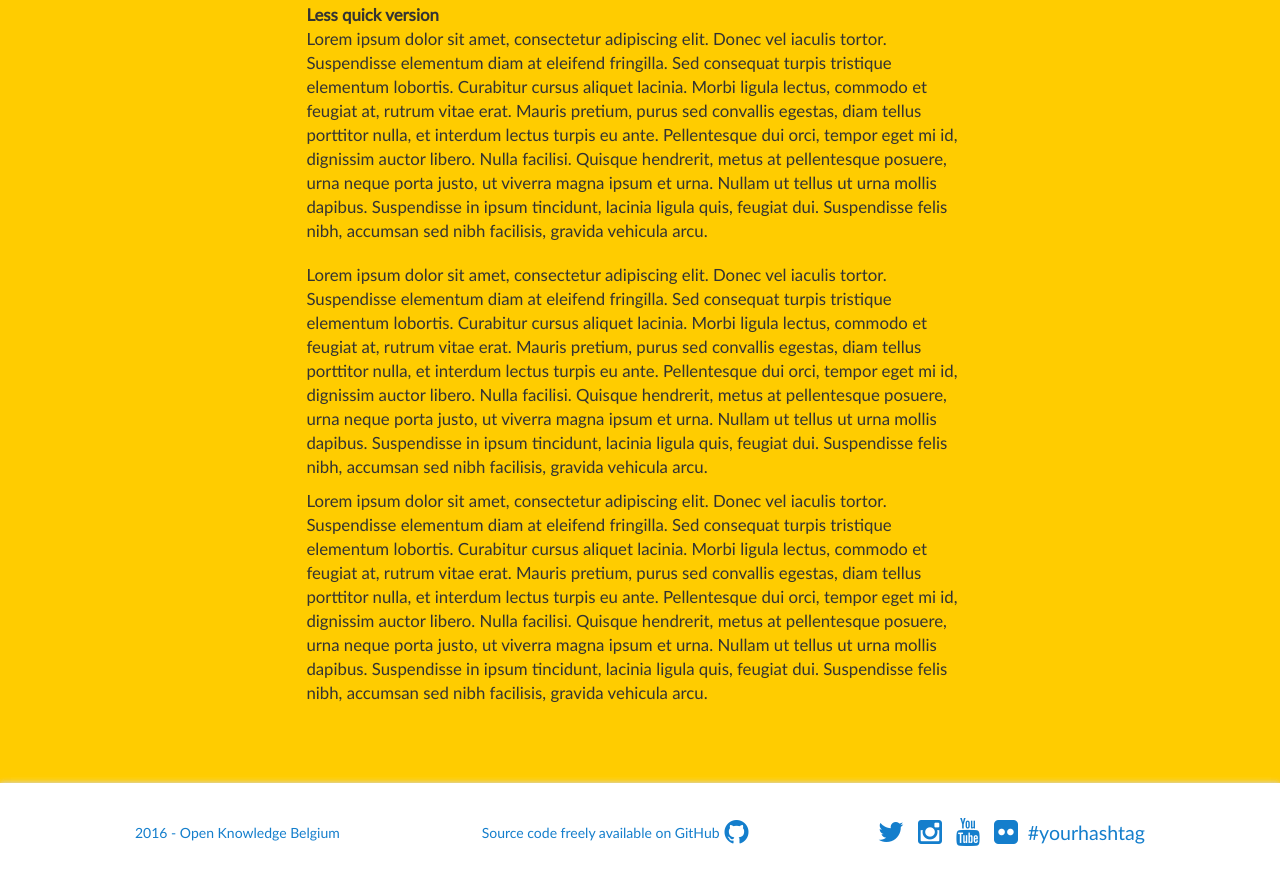
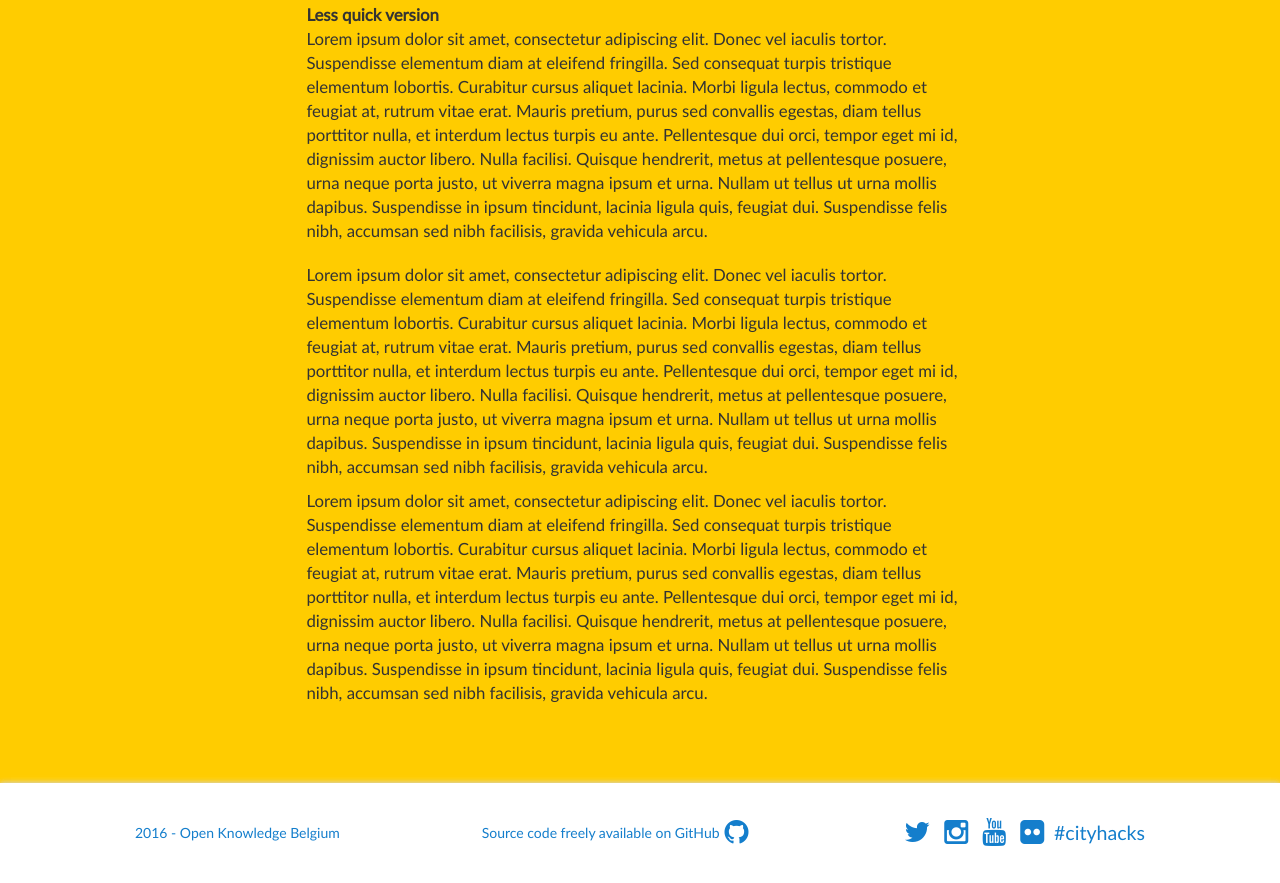
Before and after one commit to hannesdh/hannesdh.github.io, a website: page coc.html in a window 1280 px wide. Shown: the part 736-1619 px from the top of the page. Drawn offline with Linux system fonts and the light colour scheme.

Commit message:
add hashtag

```diff
--- a/coc.html
+++ b/coc.html
@@ -176,7 +176,7 @@
                 <a href="https://www.instagram.com/yourinstagram/" target="_blank" ><i class="fa fa-instagram fa-2x"></i></a>
                 <a href="https://www.youtube.com/channel/youryoutube" target="_blank" ><i class="fa fa-youtube fa-2x"></i></a>
                 <a href="https://www.flickr.com/photos/yourflickr/" target="_blank" ><i class="fa fa-flickr fa-2x"></i></a>
-                <a class="hashtag" href="https://twitter.com/hashtag/somehashtag" target="_blank"><i></i>#yourhashtag</a>
+                <a class="hashtag" href="https://twitter.com/hashtag/cityhacks" target="_blank"><i></i>#cityhacks</a>
             </div>
         </div>
     </div>
```
